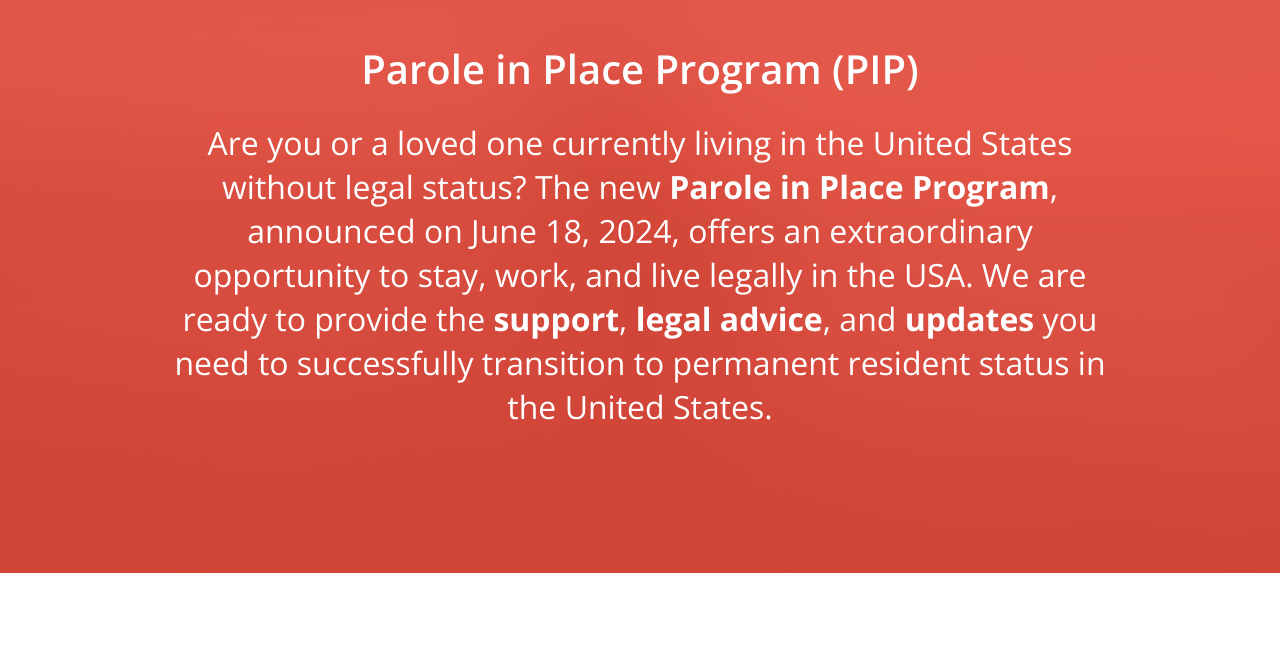
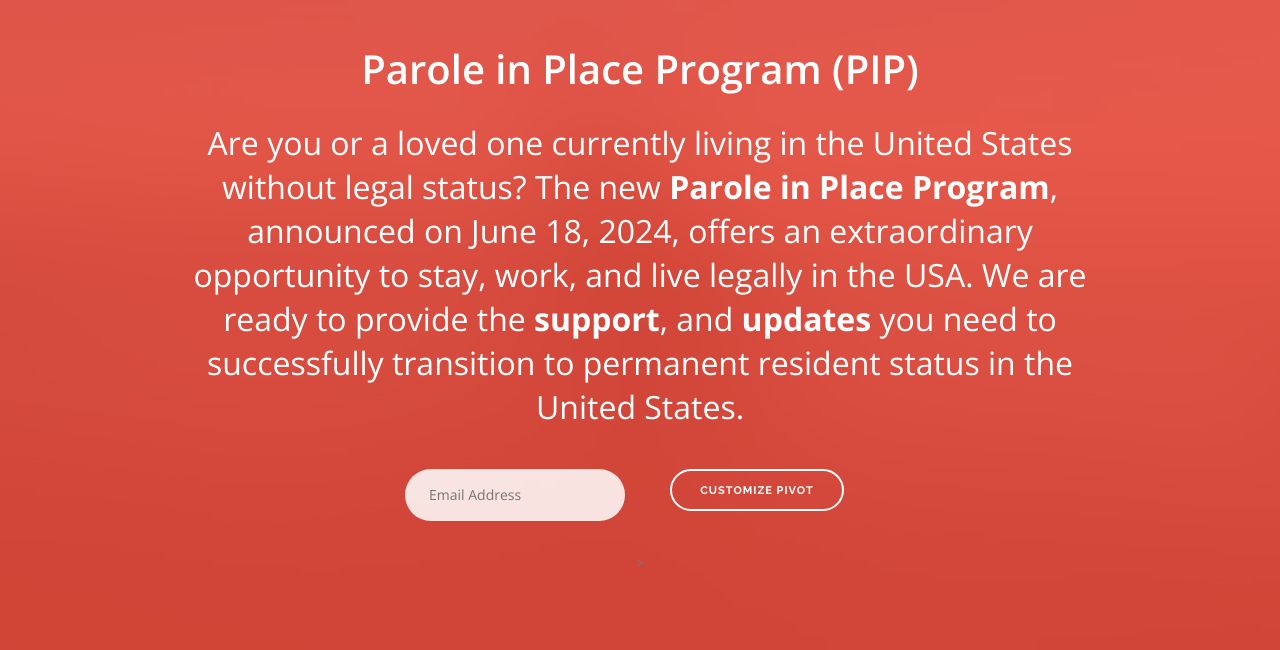
Before and after one commit to polyglot-solutions/web, a plain HTML site: page index.html in a window 1280 px wide. Shown: the part 86-736 px from the top of the page. Drawn offline with nearby package versions, Linux system fonts and the light colour scheme.

Commit message:
added contact form

```diff
--- a/index.html
+++ b/index.html
@@ -127,11 +127,37 @@
 								June 18, 2024, offers an extraordinary
 								opportunity to stay, work, and live legally in
 								the USA. We are ready to provide the
-								<b>support</b>, <b>legal advice</b>, and
+								<b>support</b>, and
 								<b>updates</b> you need to successfully
 								transition to permanent resident status in the
 								United States.
 							</h2>
+							<div
+								class="photo-form-wrapper clearfix"
+								style="margin-bottom: 0px !important"
+							>
+								<form>
+									<div class="row">
+										<div
+											class="col-md-3 col-sm-4 col-sm-offset-3"
+										>
+											<input
+												class="form-email"
+												type="text"
+												placeholder="Email Address"
+											/>
+										</div>
+										<div class="col-md-3 col-sm-4">
+									<a target="_blank" href="http://www.mediumra.re/pivot/variant/builder.html" class="btn btn-primary btn-white">Customize Pivot</a>
+										</div>
+									</div>
+								</form>
+								>
+							</div>
+							<!--end of photo form wrapper-->
+						</div>
+					</div>
+					<!--end of row-->
 						</div>
 					</div>
 					<!--end of row-->
```
